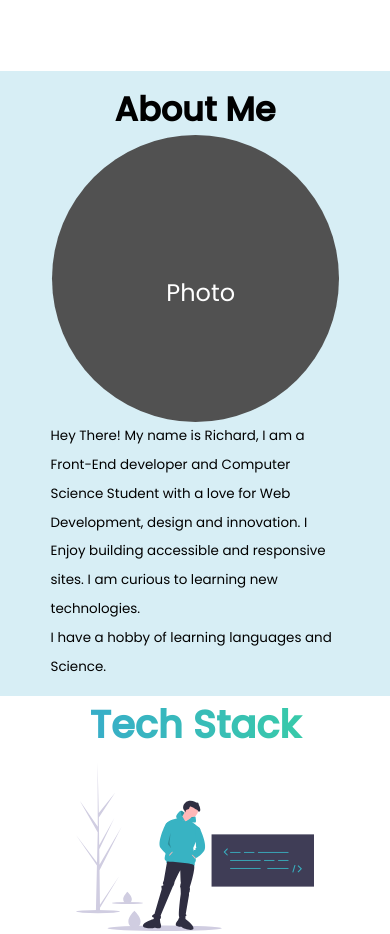
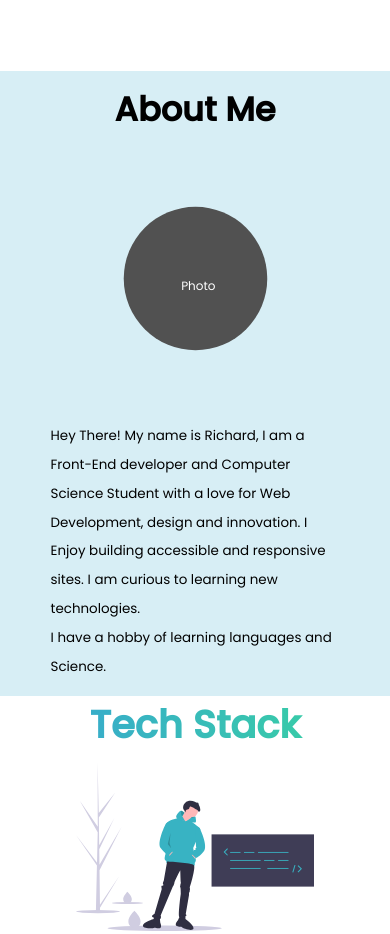
Before and after one commit to MeRichard123/WebDev-Portfolio, a plain HTML site: page index.html in a window 390 px wide. Shown: the part 840-1774 px from the top of the page. Drawn offline with Linux system fonts and the light colour scheme.

Commit message:
bug fix!

```diff
--- a/styles/style.css
+++ b/styles/style.css
@@ -483,6 +483,10 @@ nav ul {
     -webkit-transform: translateX(25%);
             transform: translateX(25%);
   }
+  .wrapper .profile {
+    -webkit-transform: scale(0.5);
+            transform: scale(0.5);
+  }
 }
 
 .projects {
```
Also changed, not shown: 1 other file.
